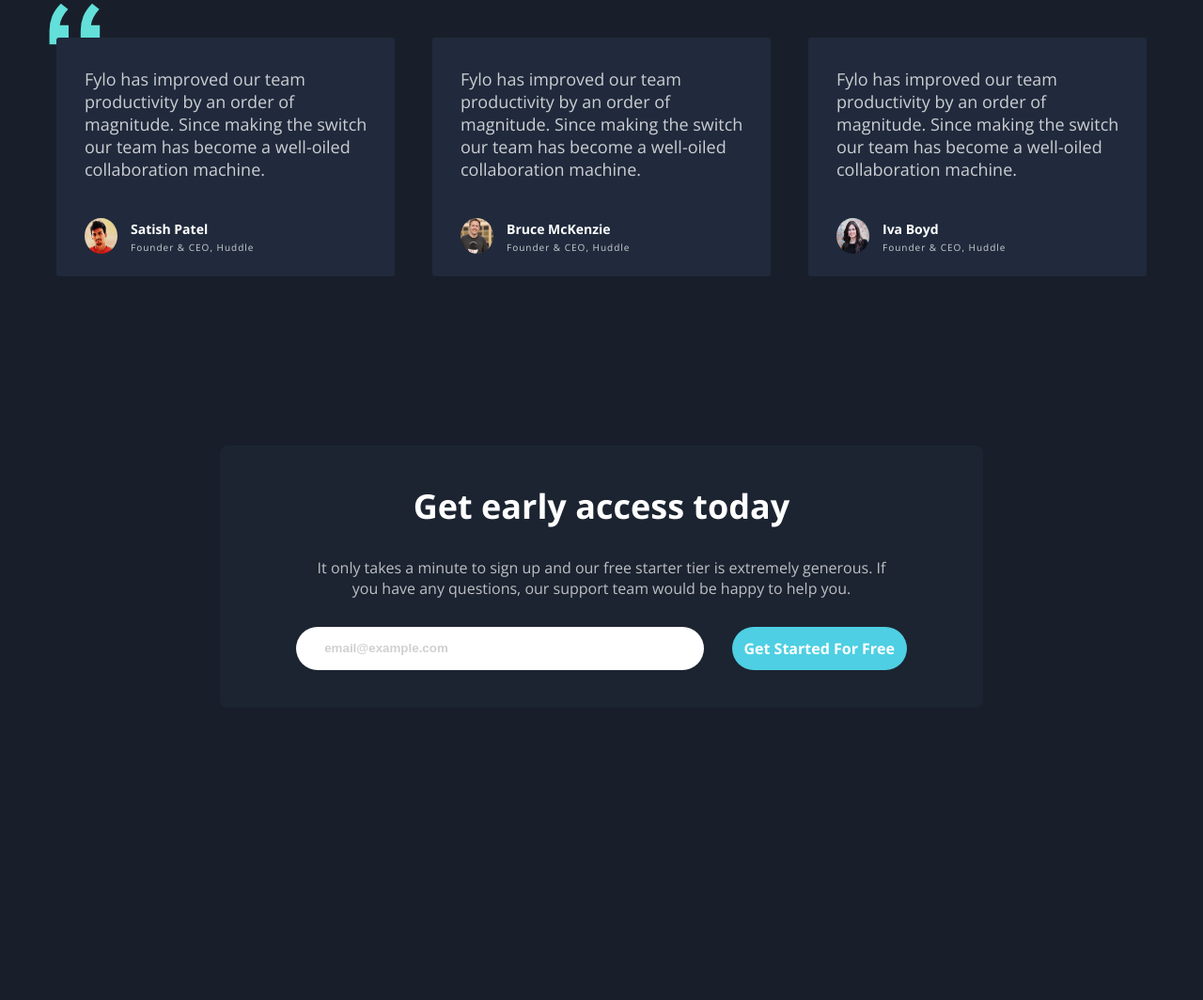
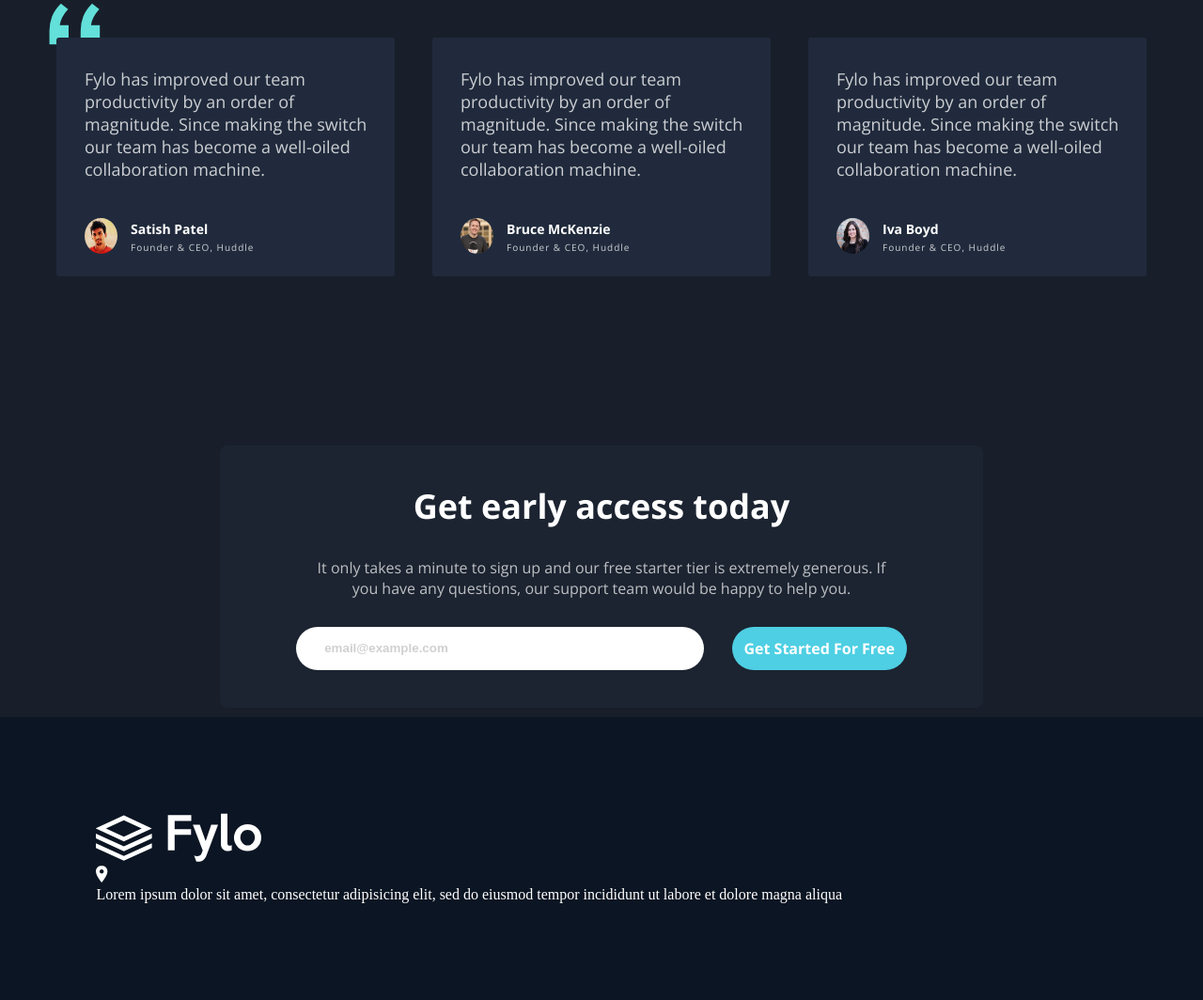
Before and after one commit to Harshil-0707/Landing-page, a plain HTML site: page index.html in a window 1280 px wide. Shown: the part 2201-3265 px from the top of the page at 94% size. Before the commit the page ends 2964 px from the top, so only its background shows below. Drawn offline with nearby package versions, Linux system fonts and the light colour scheme.

Commit message:
added some styles and content

```diff
--- a/index.html
+++ b/index.html
@@ -125,6 +125,21 @@
         <label id="error">Please enter a valid email address</label>
       </div>
     </section>
+    <footer id="footer">
+      <div id="footer-logo">
+        <img src="/images/logo.svg">
+      </div>
+        <div id="footer-details">
+          <div id="address">
+            <img src="/images/icon-location.svg">
+            <div class="para">
+              <p>
+                Lorem ipsum dolor sit amet, consectetur adipisicing elit, sed do eiusmod tempor incididunt ut labore et dolore magna aliqua
+              </p>
+            </div>
+          </div>
+        </div>
+    </footer>
   </div>
 </body>
 <script src="main.js"></script>
--- a/style.css
+++ b/style.css
@@ -386,6 +386,7 @@ button{
 }
 
 #sign-up #Email button:hover{
+    cursor: pointer;
     background-color: #8bd1db;
 }
 
@@ -421,3 +422,13 @@ button{
     margin-top: 10px;
     display: none;
 }
+
+footer{
+    padding: 8%;
+    width: 100%;
+    background-color: hsl(216, 53%, 9%);
+}
+
+#address .para{
+    color: #fff;
+}
```
